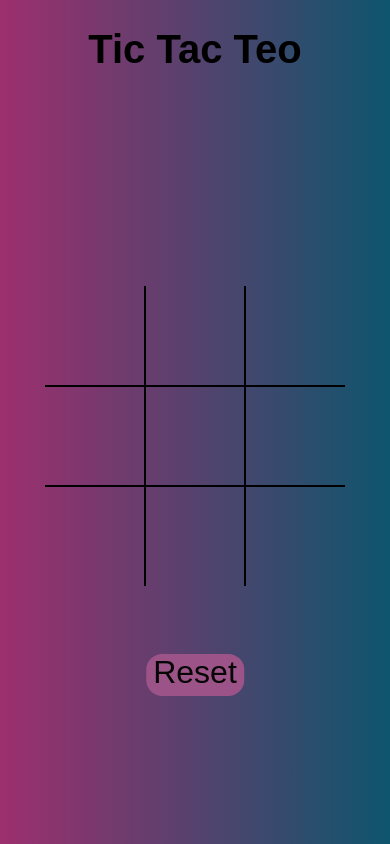
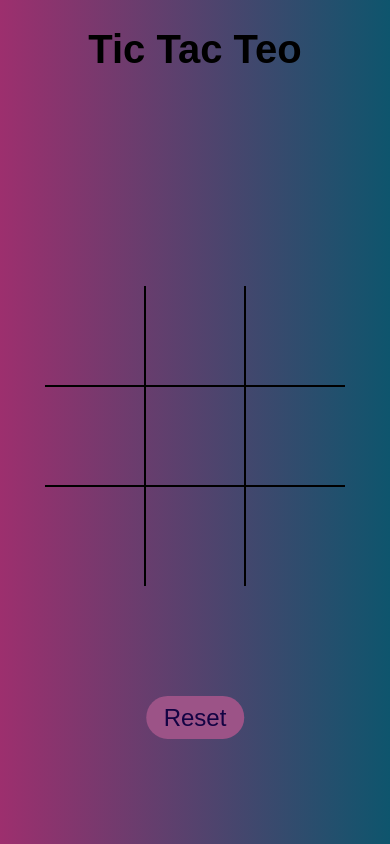
Before and after one commit to errajput/tic-tac-teo, a plain HTML site: page src/index.html in a window 390 px wide. Drawn offline with Linux system fonts and the light colour scheme.

Commit message:
make responsive

```diff
--- a/src/index.html
+++ b/src/index.html
@@ -19,7 +19,7 @@
             <div class="cell" data-cell></div>
             <div class="cell" data-cell></div>
         </div>
-        <div id="reset">Reset</div>
+        <button id="reset">Reset</button>
         <div id="winningMessage" class="winningMessage">
             <div data-winning-message-text></div>
             <button id="restartButton">Restart</button>
--- a/src/style.css
+++ b/src/style.css
@@ -133,12 +133,12 @@ h1 {
 }
 button {
     height: 8vh;
-    width: 16vw;
+    width: 13rem;
     font-size: 3rem;
     border-radius: 1.5rem;
     border: none;
     position: absolute;
-    top: 70%;
+    bottom: 10%;
     left: 50%;
     transform: translate(-50%, -50%);
     color: rgb(19, 3, 67);
@@ -148,22 +148,7 @@ button {
 button:hover {
     background-color: rgb(199, 28, 218);
 }
-#reset {
-    height: 5%;
-    width: 10%;
-    display: flex;
-    justify-content: center;
-    font-size: 2rem;
-    border-radius: 1rem;
-    border: bisque;
-    position: absolute;
-    bottom: 15%;
-    left: 50%;
-    transform: translate(-50%, -50%);
-    color: rgb(7, 6, 6);
-    background-color: rgb(156, 83, 135);
-    cursor: pointer;
-}
+
 @media only screen and (max-width:480px) {
     h1{
         text-align: center;
```
